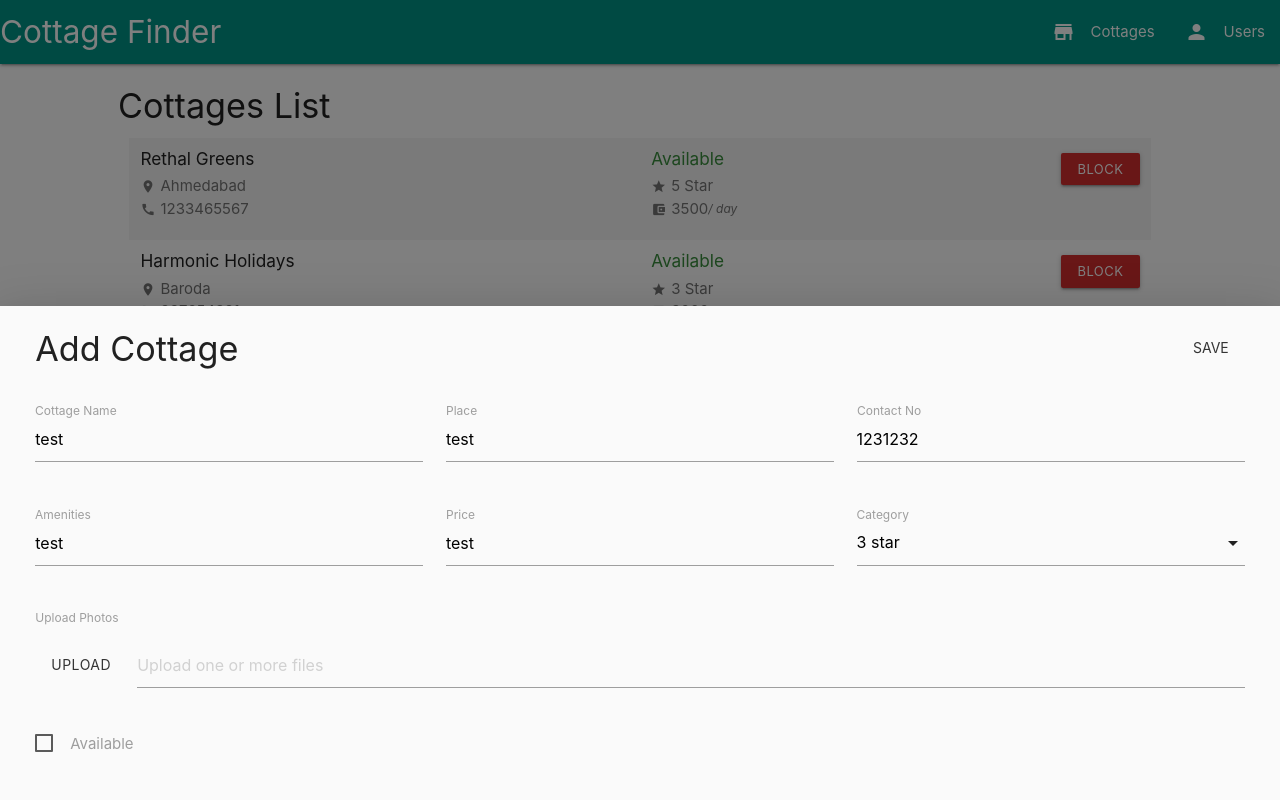
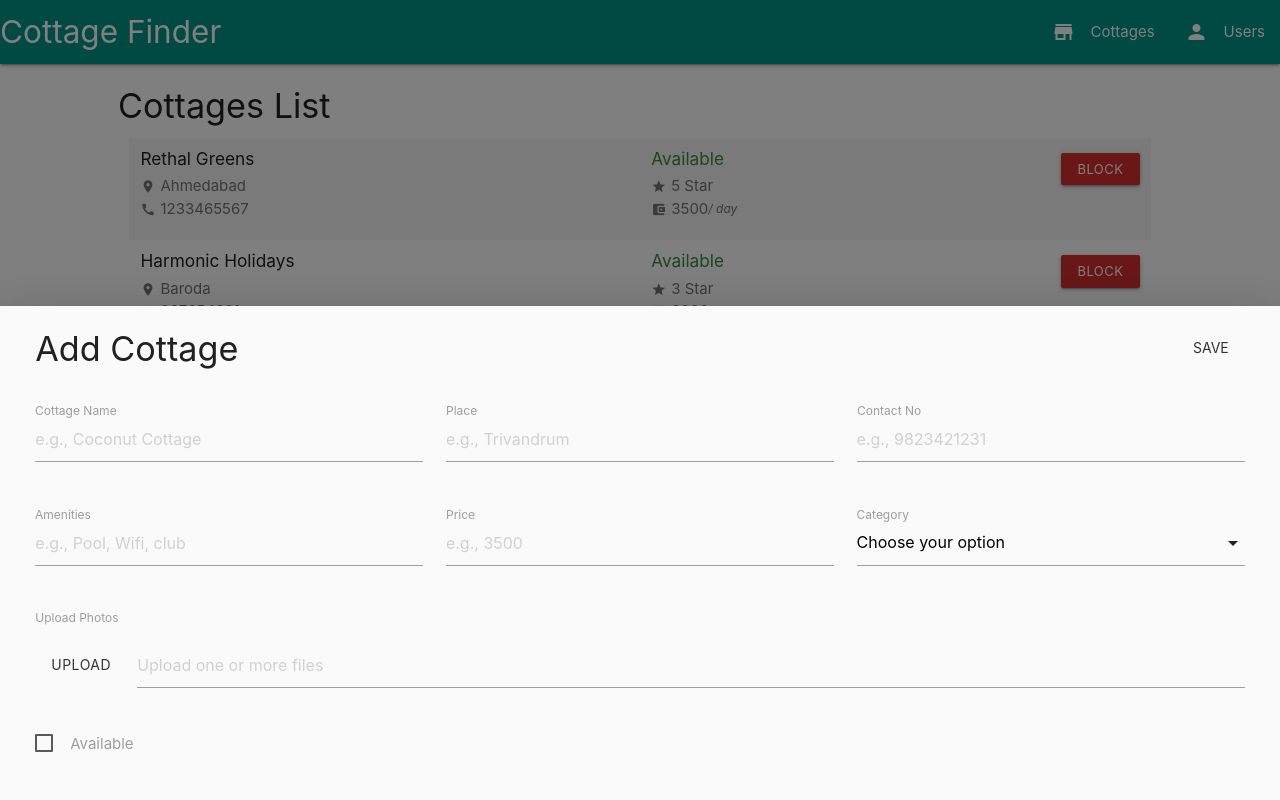
Before and after one commit to vihasshah/CottageBookingAPI, a PHP site: page / in a window 1280 px wide, after a click on "add". Run offline with PHP 8.4, Linux system fonts and the light colour scheme; data comes from the database, SQL or seed files in the repository.

Commit message:
default value removed

```diff
--- a/admin/index.php
+++ b/admin/index.php
@@ -107,31 +107,31 @@
             <form action="index.php" method="post" enctype="multipart/form-data" id="addForm">
                 <div class="row">
                     <div class="input-field col s12 m4">
-                        <input placeholder="e.g., Coconut Cottage" id="cottage_name" type="text" class="validate" value="test" name="cottage_name">
+                        <input placeholder="e.g., Coconut Cottage" id="cottage_name" type="text" class="validate" name="cottage_name">
                         <label for="first_name">Cottage Name</label>
                     </div>
                     <div class="input-field col s12 m4">
-                        <input placeholder="e.g., Trivandrum" id="place" type="text" class="validate" value="test" name="place">
+                        <input placeholder="e.g., Trivandrum" id="place" type="text" class="validate" name="place">
                         <label for="place">Place</label>
                     </div>
                     <div class="input-field col s12 m4">
-                        <input placeholder="e.g., 9823421231" id="contact_no" type="number" class="validate" value="1231232" name="contact_no">
+                        <input placeholder="e.g., 9823421231" id="contact_no" type="number" class="validate" name="contact_no">
                         <label for="contact_no">Contact No</label>
                     </div>
                 </div>
                 <div class="row">
                     <div class="input-field col s12 m4">
-                        <input placeholder="e.g., Pool, Wifi, club" id="amenities" type="text" class="validate" value="test" name="amenities">
-                        <label for="first_name">Amenities</label>
+                        <input placeholder="e.g., Pool, Wifi, club" id="amenities" type="text" class="validate" name="amenities">
+                        <label for="amenities">Amenities</label>
                     </div>
                     <div class="input-field col s12 m4">
-                        <input placeholder="e.g., 3500" id="price" type="text" class="validate" value="test" name="price">
+                        <input placeholder="e.g., 3500" id="price" type="text" class="validate" name="price">
                         <label for="price">Price</label>
                     </div>
                     <div class="input-field col s12 m4">
                         <select id="category" name="category">
-                            <option value="" disabled >Choose your option</option>
-                            <option value="1" selected>3 star</option>
+                            <option value="" disabled selected>Choose your option</option>
+                            <option value="1">3 star</option>
                             <option value="2">5 star</option>
                             <option value="3">7 star</option>
                         </select>
```
